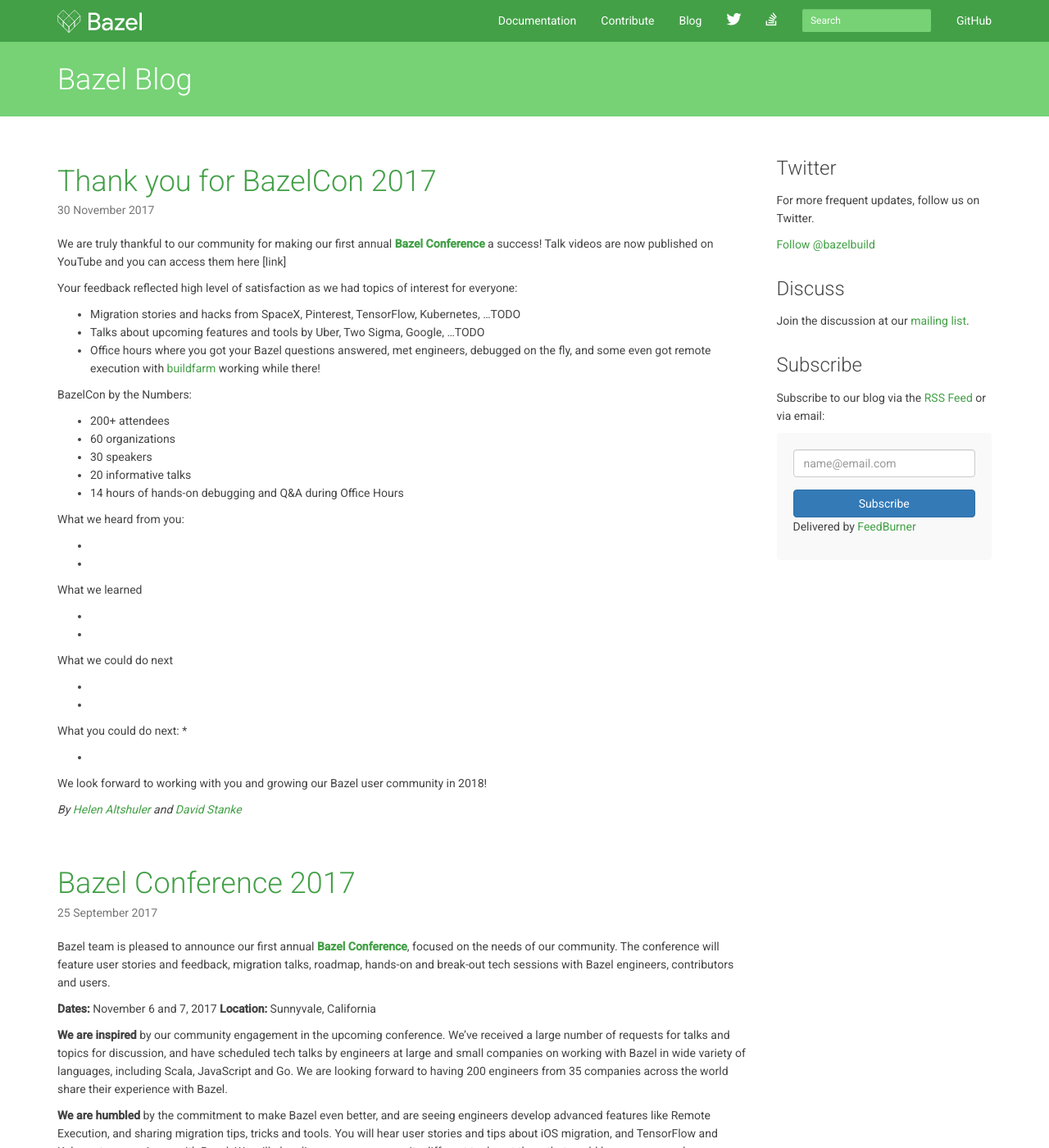
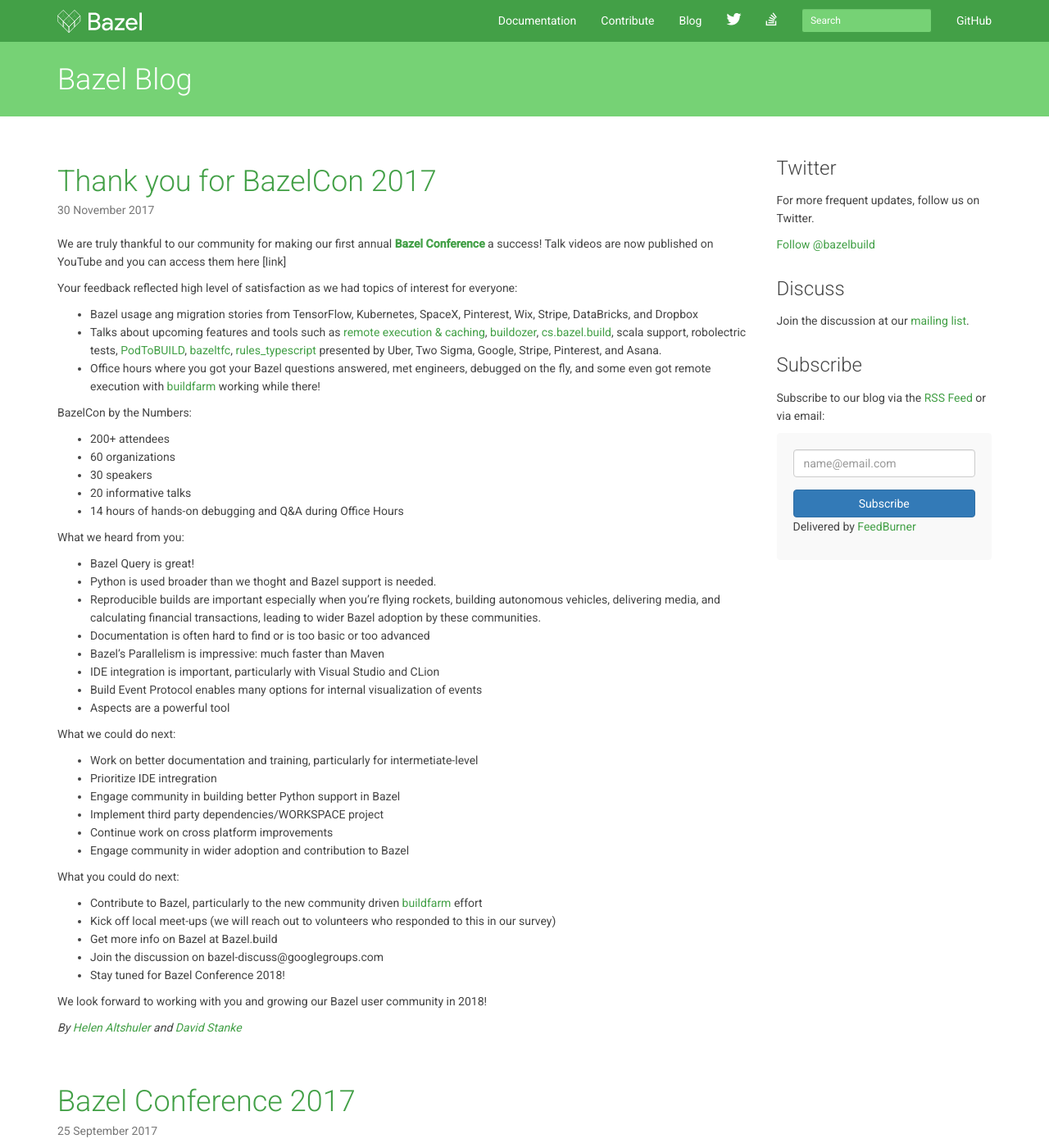
Before and after one commit to bazelbuild/bazel-blog, a Jekyll site: the page built from index.html, in a window 1280 px wide and 1400 px high. Shown: the whole window at 82% size. Built offline with Jekyll 4.4.1, drawn with Linux system fonts in a browser that asks for light colours; nearby versions of some CDN libraries; library files that are not in the unit come from our copies; Markdown is read by kramdown in place of the engine named in the settings; the list of posts is cut into pages by our own code.

Commit message:
Update 2017-11-30-thanks-bazelcon2017.md

```diff
--- a/_posts/2017-11-30-thanks-bazelcon2017.md
+++ b/_posts/2017-11-30-thanks-bazelcon2017.md
@@ -6,8 +6,8 @@
 We are truly thankful to our community for making our first annual [**Bazel Conference**](https://sites.google.com/corp/bazel.build/conference2017) a success! Talk videos are now published on YouTube and you can access them here [link]
 
 Your feedback reflected high level of satisfaction as we had topics of interest for everyone:
-* Migration stories and hacks from SpaceX, Pinterest, TensorFlow, Kubernetes, ...TODO
-* Talks about upcoming features and tools by Uber, Two Sigma, Google, ...TODO
+* Bazel usage ang migration stories from TensorFlow, Kubernetes, SpaceX, Pinterest, Wix, Stripe, DataBricks, and Dropbox
+* Talks about upcoming features and tools such as [remote execution & caching](https://github.com/bazelbuild/bazel-buildfarm), [buildozer](https://github.com/bazelbuild/buildtools/tree/master/buildozer), [cs.bazel.build](https://cs.bazel.build/), scala support, robolectric tests, [PodToBUILD](https://github.com/pinterest/PodToBUILD), [bazeltfc](https://github.com/Asana/bazeltsc), [rules_typescript](https://github.com/bazelbuild/rules_typescript) presented by Uber, Two Sigma, Google, Stripe, Pinterest, and Asana.
 * Office hours where you got your Bazel questions answered, met engineers, debugged on the fly, and some even got remote execution with [buildfarm](https://github.com/bazelbuild/bazel-buildfarm) working while there!
 
 BazelCon by the Numbers:
@@ -18,20 +18,29 @@
 * 14 hours of hands-on debugging and Q&A during Office Hours
 
 What we heard from you:
-*
-*
+* Bazel Query is great!
+* Python is used broader than we thoght and Bazel support is needed.
+* Reproducible builds are important especially when you're flying rockets, building autonomous vehicles, delivering media, and calculating financial transactions, leading to wider Bazel adoption by these communities.
+* Documentation is often hard to find or is too basic or too advanced
+* Bazel's Parallelism is impressive: much faster than Maven
+* IDE integration is important, particularly with Visual Studio and CLion
+* Build Event Protocol enables many options for internal visualization of events
+* Aspects are a powerful tool
 
-What we learned
-*
-*
-
-What we could do next
-*
-*
+What we could do next:
+* Work on better documentation and training, particularly for intermetiate-level
+* Prioritize IDE intregration
+* Engage community in building better Python support in Bazel
+* Implement third party dependencies/WORKSPACE project
+* Continue work on cross platform improvements
+* Engage community in wider adoption and contribution to Bazel
 
 What you could do next:
-*
-*
+* Contribute to Bazel, particularly to the new community driven [buildfarm](https://github.com/bazelbuild/bazel-buildfarm) effort
+* Kick off local meet-ups (we will reach out to volunteers who responded to this in our survey)
+* Get more info on Bazel at Bazel.build
+* Join the discussion on bazel-discuss@googlegroups.com
+* Stay tuned for Bazel Conference 2018!
 
 We look forward to working with you and growing our Bazel user community in 2018!
 
```
